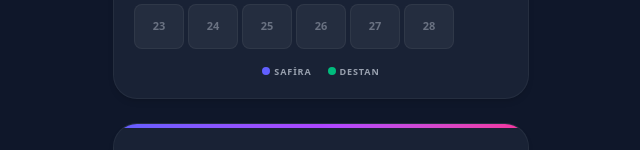
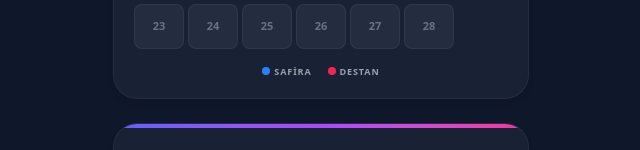
Before and after one commit to caglarmurat10-ui/villa, a Next.js app: page / in a window 1280 px wide. Shown: the part 512-662 px from the top of the page, without its empty margins (319-959 px from the left). Built offline with nearby package versions, Linux system fonts and the light colour scheme; no server answers.

Commit message:
Refactor color handling in Calendar component

```diff
--- a/components/Calendar.tsx
+++ b/components/Calendar.tsx
@@ -8,6 +8,24 @@ interface CalendarProps {
     reservations: VillaReservation[];
 }
 
+// CLEAN CODE: Renk paletini tek bir merkeze topladık.
+// İleride renkleri değiştirmek istersen sadece bu bloğu (blue, rose vb.) güncellemen yeterli.
+const APART_COLORS = {
+    Safira: {
+        bg: "bg-blue-600/80",
+        border: "border-blue-500/50",
+        dot: "bg-blue-500"
+    },
+    Destan: {
+        bg: "bg-rose-600/80",
+        border: "border-rose-500/50",
+        dot: "bg-rose-500"
+    },
+    Overlap: {
+        bg: "bg-gradient-to-br from-blue-600 to-rose-600"
+    }
+};
+
 export default function Calendar({ reservations }: CalendarProps) {
     const [currentDate, setCurrentDate] = useState(new Date());
 
@@ -17,7 +35,7 @@ export default function Calendar({ reservations }: CalendarProps) {
     // Calendar Logic
     const firstDay = new Date(year, month, 1).getDay();
     const daysInMonth = new Date(year, month + 1, 0).getDate();
-    const startDay = firstDay === 0 ? 6 : firstDay - 1; // Start from Monday (0: Mon, 6: Sun)
+    const startDay = firstDay === 0 ? 6 : firstDay - 1; // Start from Monday
 
     const changeMonth = (delta: number) => {
         setCurrentDate(new Date(year, month + delta, 1));
@@ -26,23 +44,28 @@ export default function Calendar({ reservations }: CalendarProps) {
     const getDayContent = (day: number) => {
         const dateStr = `${year}-${String(month + 1).padStart(2, '0')}-${String(day).padStart(2, '0')}`;
 
-        // Find reservations for this day (inclusive start, exclusive end)
+        // Find reservations for this day
         const activeRes = reservations.filter(r => dateStr >= r.cin && dateStr < r.cout);
 
         let bgColor = "bg-white/5";
+        let borderColor = "border-white/5";
         let status = "";
 
         if (activeRes.length > 0) {
             if (activeRes.length > 1) {
-                // Overlap or multiple
-                bgColor = "bg-gradient-to-br from-indigo-600 to-emerald-600";
+                // Overlap (Çakışma veya Tüm Birimler seçili durumu)
+                bgColor = APART_COLORS.Overlap.bg;
+                borderColor = "border-white/20";
             } else {
-                bgColor = activeRes[0].apart === 'Safira' ? 'bg-indigo-600/80 border-indigo-500/50' : 'bg-emerald-600/80 border-emerald-500/50';
+                // Güvenli tip ataması ile ilgili apartın renklerini çekiyoruz
+                const apart = activeRes[0].apart as 'Safira' | 'Destan';
+                bgColor = APART_COLORS[apart]?.bg || bgColor;
+                borderColor = APART_COLORS[apart]?.border || borderColor;
             }
             status = "Dolu";
         }
 
-        return { bgColor, status };
+        return { bgColor, borderColor, status };
     };
 
     return (
@@ -50,13 +73,13 @@ export default function Calendar({ reservations }: CalendarProps) {
             <div className="flex justify-between items-center mb-4">
                 <h3 className="text-sm font-bold flex items-center gap-2 text-white">📅 Doluluk Takvimi</h3>
                 <div className="flex items-center gap-3">
-                    <button onClick={() => changeMonth(-1)} className="p-1 px-3 glass rounded-lg hover:bg-white/10 text-white">
+                    <button onClick={() => changeMonth(-1)} className="p-1 px-3 glass rounded-lg hover:bg-white/10 text-white transition-colors">
                         <ChevronLeft className="w-4 h-4" />
                     </button>
                     <span className="text-xs font-bold min-w-[100px] text-center uppercase tracking-wider text-gray-300">
                         {new Intl.DateTimeFormat('tr-TR', { month: 'long', year: 'numeric' }).format(currentDate)}
                     </span>
-                    <button onClick={() => changeMonth(1)} className="p-1 px-3 glass rounded-lg hover:bg-white/10 text-white">
+                    <button onClick={() => changeMonth(1)} className="p-1 px-3 glass rounded-lg hover:bg-white/10 text-white transition-colors">
                         <ChevronRight className="w-4 h-4" />
                     </button>
                 </div>
@@ -74,11 +97,11 @@ export default function Calendar({ reservations }: CalendarProps) {
                 ))}
                 {Array.from({ length: daysInMonth }).map((_, i) => {
                     const day = i + 1;
-                    const { bgColor, status } = getDayContent(day);
+                    const { bgColor, borderColor, status } = getDayContent(day);
                     return (
                         <div
                             key={day}
-                            className={`min-h-[45px] ${bgColor} rounded-lg flex flex-col items-center justify-center border border-white/5 relative transition-all`}
+                            className={`min-h-[45px] ${bgColor} rounded-lg flex flex-col items-center justify-center border ${borderColor} relative transition-all duration-300`}
                         >
                             <span className={`text-[11px] font-bold ${status ? 'text-white' : 'text-gray-500'}`}>{day}</span>
                             {status && <span className="text-[6px] opacity-80 absolute bottom-1 text-white uppercase">{status}</span>}
@@ -89,8 +112,8 @@ export default function Calendar({ reservations }: CalendarProps) {
 
             {/* Legend */}
             <div className="flex gap-4 mt-4 justify-center text-[9px] font-bold uppercase tracking-widest text-gray-400">
-                <div className="flex items-center gap-1"><span className="w-2 h-2 rounded-full bg-indigo-500"></span> Safira</div>
-                <div className="flex items-center gap-1"><span className="w-2 h-2 rounded-full bg-emerald-500"></span> Destan</div>
+                <div className="flex items-center gap-1"><span className={`w-2 h-2 rounded-full ${APART_COLORS.Safira.dot}`}></span> Safira</div>
+                <div className="flex items-center gap-1"><span className={`w-2 h-2 rounded-full ${APART_COLORS.Destan.dot}`}></span> Destan</div>
             </div>
         </div>
     );
```
